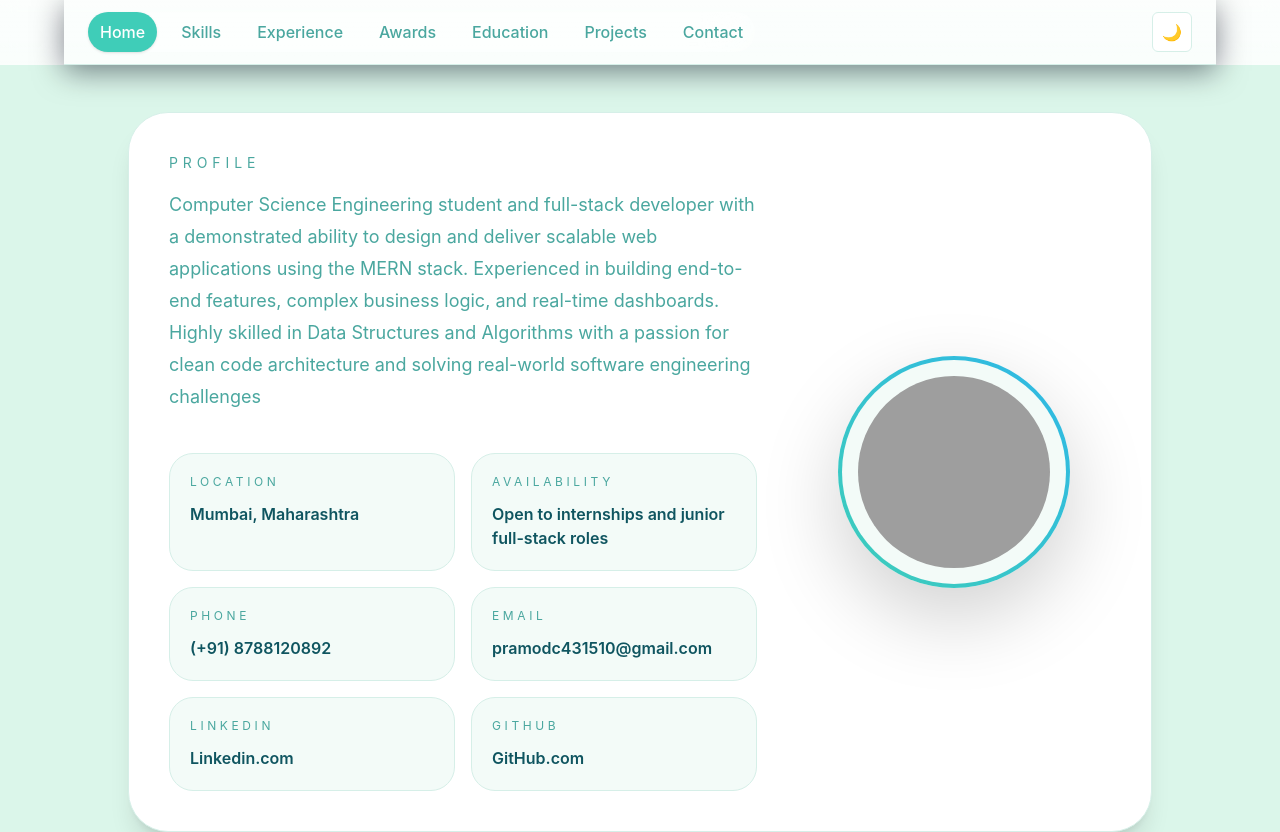
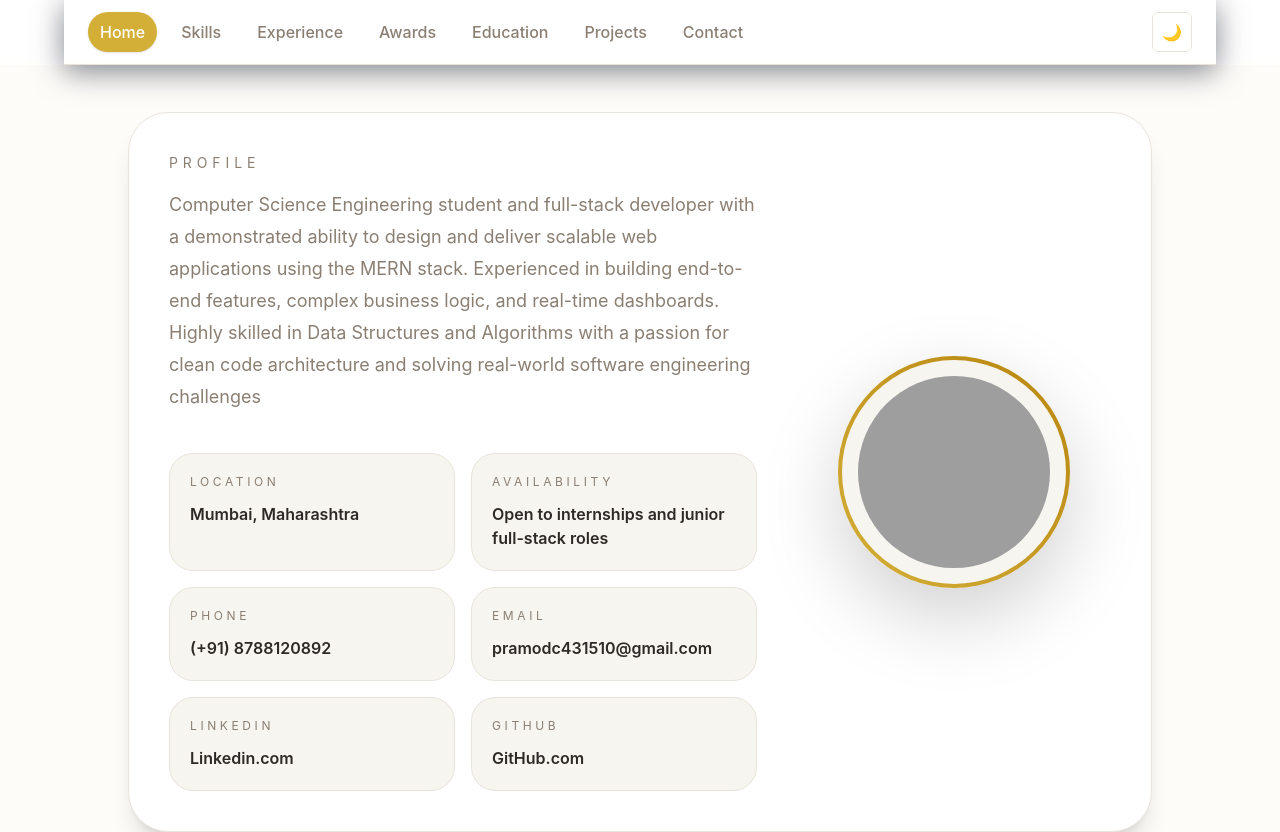
Before and after one commit to chavanpramod-ui/portfolio_frontend, a React (Vite) app: page / in a window 1280 px wide. Shown: the top 832 px of the page. Built offline with nearby package versions, Linux system fonts and the light colour scheme; grey boxes are pictures that could not be loaded.

Commit message:
Update light theme to premium golden white

```diff
--- a/src/index.css
+++ b/src/index.css
@@ -15,23 +15,25 @@
   --gradient-end: #2fb7e6;
   --nav-bg: linear-gradient(180deg, rgba(11,20,32,0.6), rgba(11,20,32,0.45));
   --nav-accent: rgba(53,214,196,0.12);
+  --hover-glow: rgba(53,214,196,0.2);
 }
 
 .light {
-  /* Light theme counterpart */
+  /* Premium Light (Golden) theme */
   color-scheme: light;
-  --page-bg: #dbf6ea; /* pale mint background like the screenshot */
+  --page-bg: #fdfcf9; /* warm alabaster background */
   --surface: #ffffff; /* white cards */
-  --surface-2: #f3fbf8; /* very light mint for nested cards */
-  --text: #0f5560; /* deep teal text */
-  --muted: #4aa79f; /* muted teal for labels */
-  --border: #d6efe8; /* soft mint border */
-  --accent: #3fcdb8; /* mint button */
-  --accent-2: #2fb7e6; /* cyan secondary accent */
-  --gradient-start: #3fcdb8;
-  --gradient-end: #2fb7e6;
-  --nav-bg: linear-gradient(180deg, rgba(255,255,255,0.9), rgba(255,255,255,0.85));
-  --nav-accent: rgba(63,205,184,0.12);
+  --surface-2: #f7f5f0; /* very light warm gold for nested cards */
+  --text: #2d2926; /* rich charcoal text */
+  --muted: #8a7f72; /* warm muted grey/brown for labels */
+  --border: #e8e4db; /* soft warm border */
+  --accent: #d4af37; /* metallic gold primary accent */
+  --accent-2: #b8860b; /* dark goldenrod secondary accent */
+  --gradient-start: #d4af37;
+  --gradient-end: #f1dd8a; /* champagne gold */
+  --nav-bg: linear-gradient(180deg, rgba(255,255,255,0.95), rgba(255,255,255,0.85));
+  --nav-accent: rgba(212,175,55,0.15);
+  --hover-glow: rgba(212,175,55,0.25);
 }
 
 * {
@@ -147,6 +149,6 @@ body {
 
 .premium-hover:hover {
   transform: translateY(-8px) !important;
-  box-shadow: 0 20px 40px -10px var(--nav-accent), 0 0 20px rgba(53, 214, 196, 0.2) !important;
+  box-shadow: 0 20px 40px -10px var(--nav-accent), 0 0 20px var(--hover-glow) !important;
   border-color: var(--accent) !important;
 }
```
